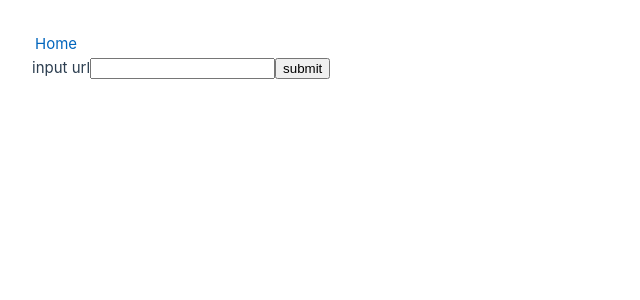
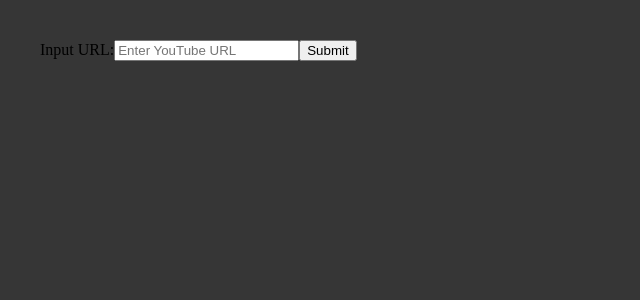
Before and after one commit to GopiAjt/yt-audio-frontend, a Vue app: page / in a window 1280 px wide. Shown: the top 300 px of the page, without its empty margins (0-640 px from the left). Built offline with nearby package versions, Linux system fonts and the light colour scheme; no server answers.

Commit message:
mod: removed default styling part and file name changing feture

```diff
--- a/src/App.vue
+++ b/src/App.vue
@@ -3,9 +3,6 @@ import { RouterLink, RouterView } from 'vue-router'
 </script>
 
 <template>
-  <nav>
-    <RouterLink to="/">Home</RouterLink>
-  </nav>
   <RouterView />
 </template>
 
--- a/src/assets/base.css
+++ /dev/null
@@ -1,86 +0,0 @@
-/* color palette from <https://github.com/vuejs/theme> */
-:root {
-  --vt-c-white: #ffffff;
-  --vt-c-white-soft: #f8f8f8;
-  --vt-c-white-mute: #f2f2f2;
-
-  --vt-c-black: #181818;
-  --vt-c-black-soft: #222222;
-  --vt-c-black-mute: #282828;
-
-  --vt-c-indigo: #2c3e50;
-
-  --vt-c-divider-light-1: rgba(60, 60, 60, 0.29);
-  --vt-c-divider-light-2: rgba(60, 60, 60, 0.12);
-  --vt-c-divider-dark-1: rgba(84, 84, 84, 0.65);
-  --vt-c-divider-dark-2: rgba(84, 84, 84, 0.48);
-
-  --vt-c-text-light-1: var(--vt-c-indigo);
-  --vt-c-text-light-2: rgba(60, 60, 60, 0.66);
-  --vt-c-text-dark-1: var(--vt-c-white);
-  --vt-c-text-dark-2: rgba(235, 235, 235, 0.64);
-}
-
-/* semantic color variables for this project */
-:root {
-  --color-background: var(--vt-c-white);
-  --color-background-soft: var(--vt-c-white-soft);
-  --color-background-mute: var(--vt-c-white-mute);
-
-  --color-border: var(--vt-c-divider-light-2);
-  --color-border-hover: var(--vt-c-divider-light-1);
-
-  --color-heading: var(--vt-c-text-light-1);
-  --color-text: var(--vt-c-text-light-1);
-
-  --section-gap: 160px;
-}
-
-@media (prefers-color-scheme: dark) {
-  :root {
-    --color-background: var(--vt-c-black);
-    --color-background-soft: var(--vt-c-black-soft);
-    --color-background-mute: var(--vt-c-black-mute);
-
-    --color-border: var(--vt-c-divider-dark-2);
-    --color-border-hover: var(--vt-c-divider-dark-1);
-
-    --color-heading: var(--vt-c-text-dark-1);
-    --color-text: var(--vt-c-text-dark-2);
-  }
-}
-
-*,
-*::before,
-*::after {
-  box-sizing: border-box;
-  margin: 0;
-  font-weight: normal;
-}
-
-body {
-  min-height: 100vh;
-  color: var(--color-text);
-  background: var(--color-background);
-  transition:
-    color 0.5s,
-    background-color 0.5s;
-  line-height: 1.6;
-  font-family:
-    Inter,
-    -apple-system,
-    BlinkMacSystemFont,
-    'Segoe UI',
-    Roboto,
-    Oxygen,
-    Ubuntu,
-    Cantarell,
-    'Fira Sans',
-    'Droid Sans',
-    'Helvetica Neue',
-    sans-serif;
-  font-size: 15px;
-  text-rendering: optimizeLegibility;
-  -webkit-font-smoothing: antialiased;
-  -moz-osx-font-smoothing: grayscale;
-}
--- a/src/assets/main.css
+++ b/src/assets/main.css
@@ -1,7 +1,8 @@
-@import './base.css';
+body{
+  background-color: rgba(0, 0, 0, 0.79);
+}
 
 #app {
-  max-width: 1280px;
   margin: 0 auto;
   padding: 2rem;
   font-weight: normal;
--- a/src/views/HomeView.vue
+++ b/src/views/HomeView.vue
@@ -1,41 +1,73 @@
 <template>
-  <label for="link">input url</label>
-  <input v-model="link" type="text">
-  <button @click="download">submit</button>
+  <div>
+    <label for="link">Input URL:</label>
+    <input v-model="link" type="text" placeholder="Enter YouTube URL">
+    <button @click="download">Submit</button>
+  </div>
 </template>
 
 <script>
 export default {
   data() {
     return {
-      link: null
-    }
+      link: null,
+    };
   },
   methods: {
     async download() {
       const data = {
-        youtube_url: this.link
+        youtube_url: this.link,
       };
+      console.log(data);
+
       try {
-        let response = await fetch(`https://yt-audio-backend-fskt.onrender.com/download_audio`, {
+        let response = await fetch(`http://127.0.0.1:5000/download_audio`, {
           method: "POST",
           headers: {
             'Content-Type': 'application/json',
           },
           body: JSON.stringify(data),
         });
-        console.log(response);
 
+        if (response.ok) {
+          console.log(response.headers);
+
+          // Create a blob from the response
+          const blob = await response.blob();
+          const url = window.URL.createObjectURL(blob);
+
+          // Get the title from the response headers
+          const title = response.headers.get("X-Title"); // This should retrieve the title
+
+          // Log the title to see if it is retrieved correctly
+          console.log("Retrieved title:", title);
+
+          // Use the title for the download filename or fallback
+          const filename = title ? `${title}.mp3` : "downloaded_audio.mp3";
+
+          // Create a link element to trigger the download
+          const a = document.createElement('a');
+          a.href = url;
+          a.download = filename; // Use the title from the server or fallback
+          document.body.appendChild(a);
+          a.click();
+          a.remove(); // Clean up
+
+          // Revoke the object URL after downloading
+          window.URL.revokeObjectURL(url);
+
+        } else {
+          const errorData = await response.json();
+          console.error("Download failed:", errorData);
+        }
       } catch (error) {
-        console.log(error);
-
+        console.error("Error during fetch:", error);
       }
     },
     async startTheApp() {
-      let response = await fetch(`https://yt-audio-backend-fskt.onrender.com/`);
+      let response = await fetch(`http://127.0.0.1:5000/`);
       console.log(response);
       console.log('started!');
-
     }
   },
   mounted() {
```
Also changed, not shown: src/assets/logo.svg (deleted).
